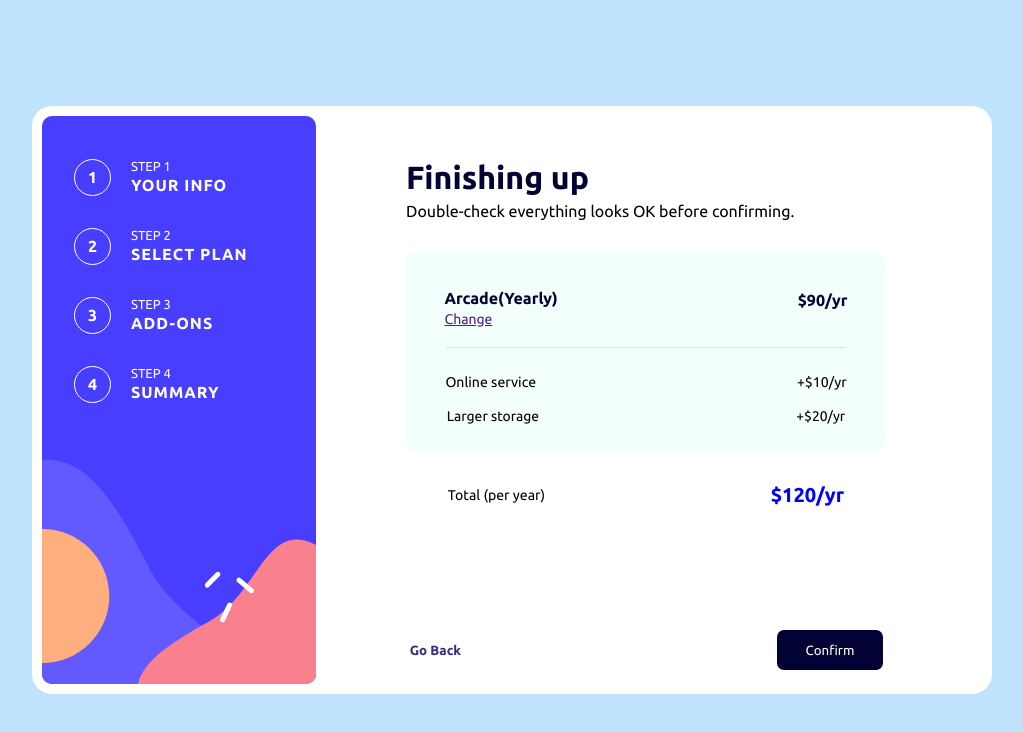
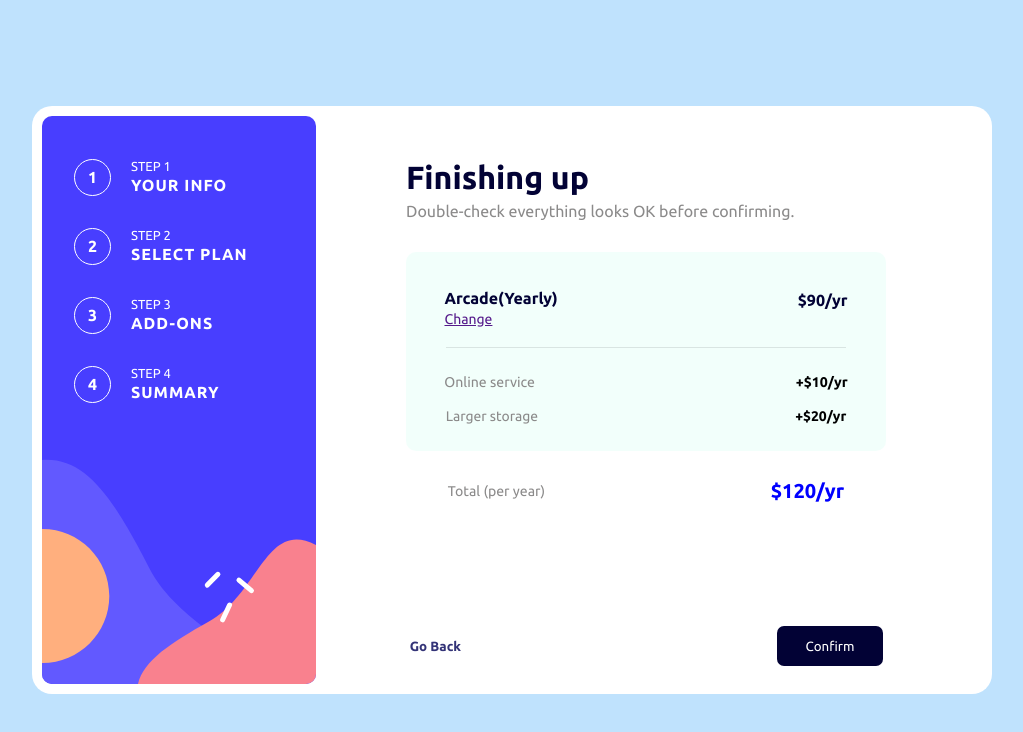
Before and after one commit to therealtmmy/multi-step-form, a React (Create React App) app: page / in a window 1280 px wide. Shown: the top 732 px of the page, without its empty margins (128-1151 px from the left). Built offline with nearby package versions, Linux system fonts and the light colour scheme.

Commit message:
Refactored codebase

```diff
--- a/src/Components/NavContent/Summary.css
+++ b/src/Components/NavContent/Summary.css
@@ -1,5 +1,9 @@
 .Summary {
     margin-top: 2em;
+}
+
+.Summary > :nth-child(2) {
+     color: rgb(139, 138, 138);
 }
 
 .Arcade {
@@ -54,6 +58,14 @@
     margin-bottom: -10px;
 }
 
+.Online > :first-child, .Large > :first-child, .Total > :first-child {
+    color: rgb(139, 138, 138);
+}
+
+.Online > :last-child, .Large > :last-child {
+    font-weight: 600;
+}
+
 .Large {
      display: flex;
     gap: 18.5em;
@@ -66,7 +78,7 @@
         align-items: center;
         justify-content: center;
     gap: 16em;
-    margin-top: 12px;
+    margin-top: 8px;
     font-size: 14.1px;
     margin-bottom: -10px;
 }
```
